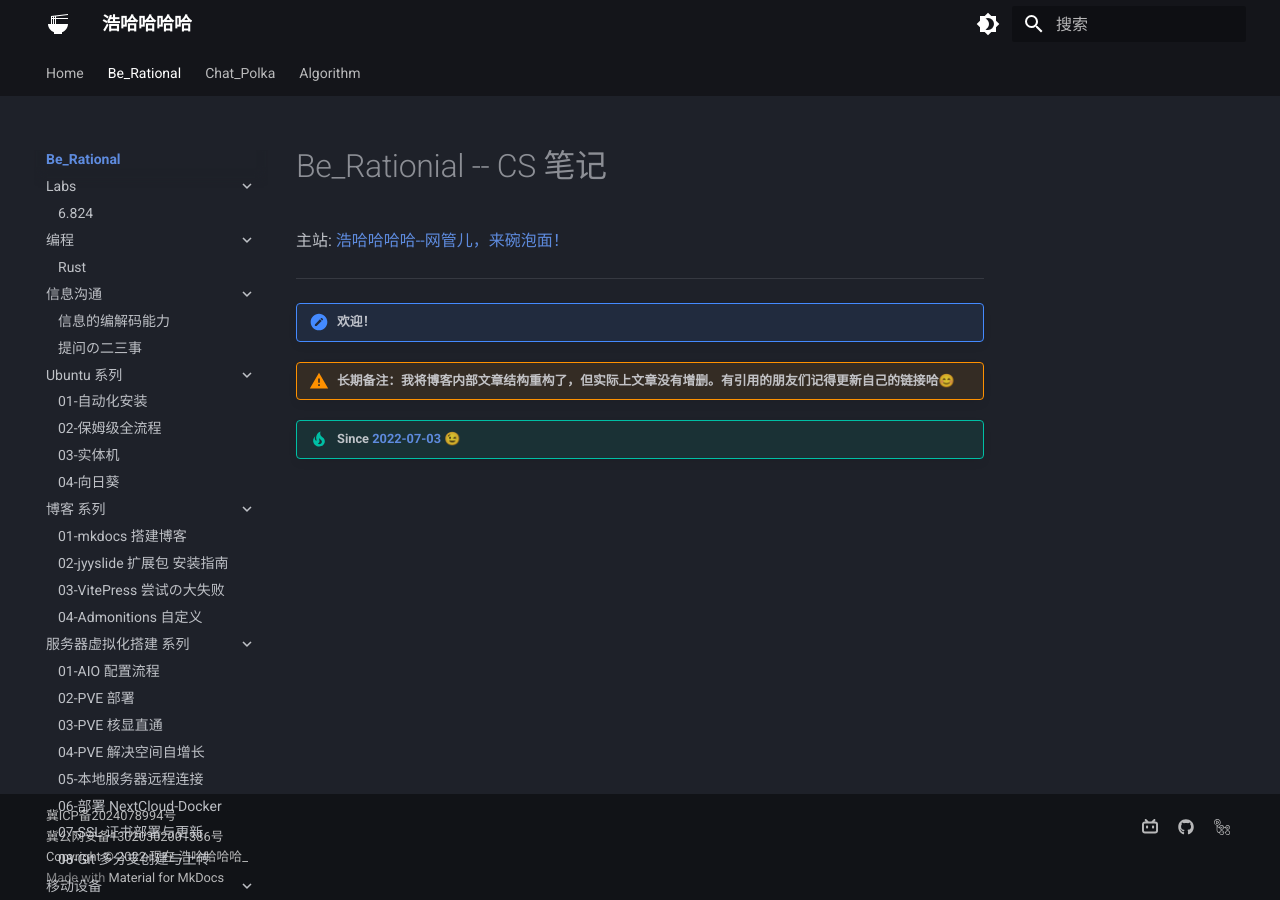
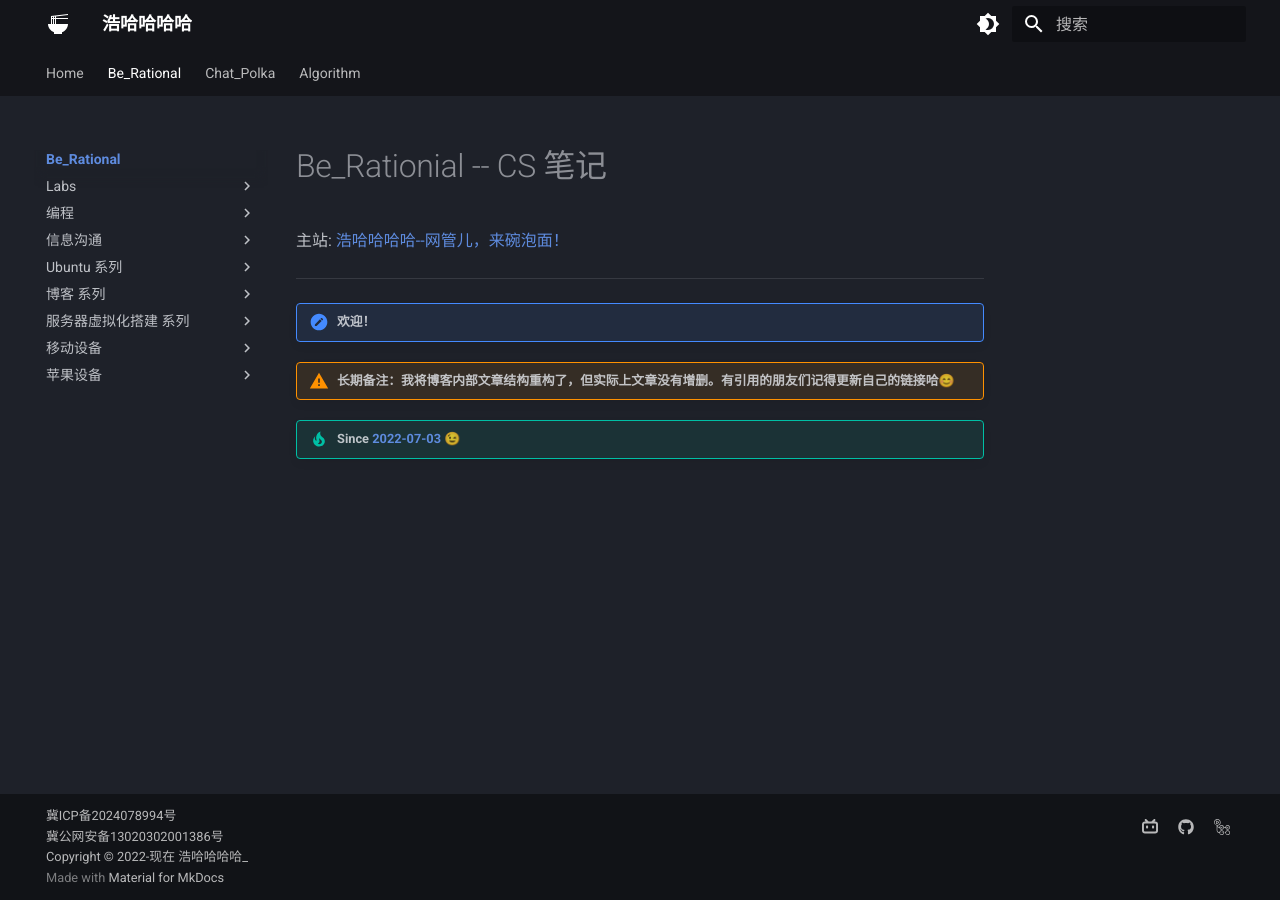
Before and after one commit to Haohahahaha/cs, an MkDocs documentation site: the page built from docs/index.md, in a window 1280 px wide. Built offline with MkDocs 1.6.1 and Material for MkDocs 9.7.7, drawn with Linux system fonts in a browser that asks for light colours.

Commit message:
2025-12-28_14:20:49 update

```diff
--- a/mkdocs.yml
+++ b/mkdocs.yml
@@ -22,8 +22,8 @@ theme:
     - navigation.tabs
     - navigation.top
     - navigation.indexes
-    - navigation.expand # 展开
-    # navigation.prune # 折叠
+    # navigation.expand # 展开
+    - navigation.prune # 折叠
     - search.suggest
     - search.highlight
     - content.code.copy
```
